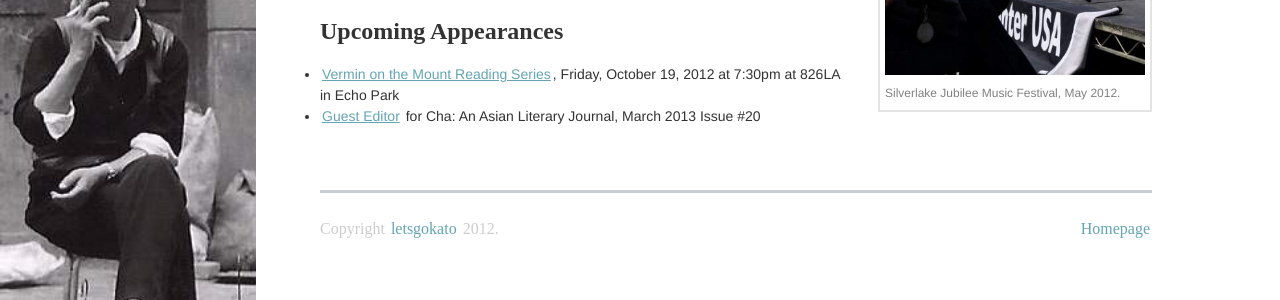
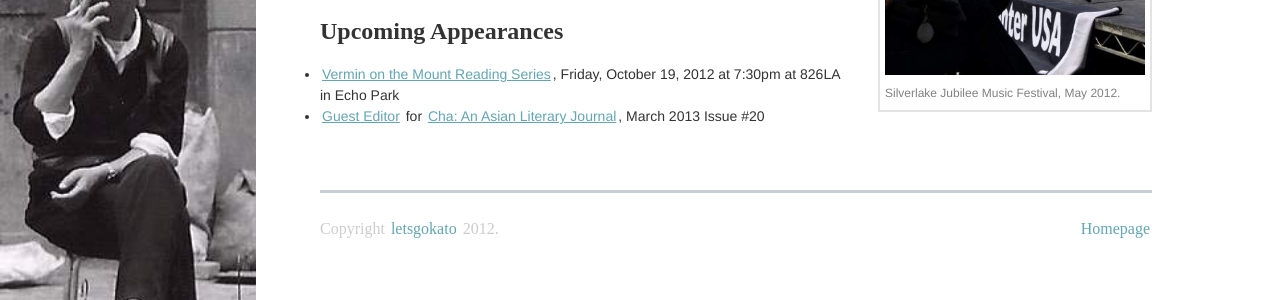
Before and after one commit to ajhit406/kato, a Jekyll site: the page built from hereandnow.md, in a window 1280 px wide. Shown: the part 415-715 px from the top of the page. Built offline with Jekyll 4.4.1, drawn with Linux system fonts in a browser that asks for light colours; some web fonts are replaced; Markdown is read by kramdown in place of the engine named in the settings; some of the changed lines change nothing that is shown.

Commit message:
cha link

```diff
--- a/hereandnow.md
+++ b/hereandnow.md
@@ -26,6 +26,6 @@
 ## Upcoming Appearances
 
 * [Vermin on the Mount Reading Series](http://www.vermin.blogs.com/), Friday, October 19, 2012 at 7:30pm at 826LA in Echo Park
-* [Guest Editor](http://asiancha.blogspot.co.uk/2012/09/cha-call-for-submissions-issue-20-march.html) for Cha: An Asian Literary Journal, March 2013 Issue #20
+* [Guest Editor](http://asiancha.blogspot.co.uk/2012/09/cha-call-for-submissions-issue-20-march.html) for [Cha: An Asian Literary Journal](http://www.asiancha.com/), March 2013 Issue #20
 
 <br clear="all" />
```
